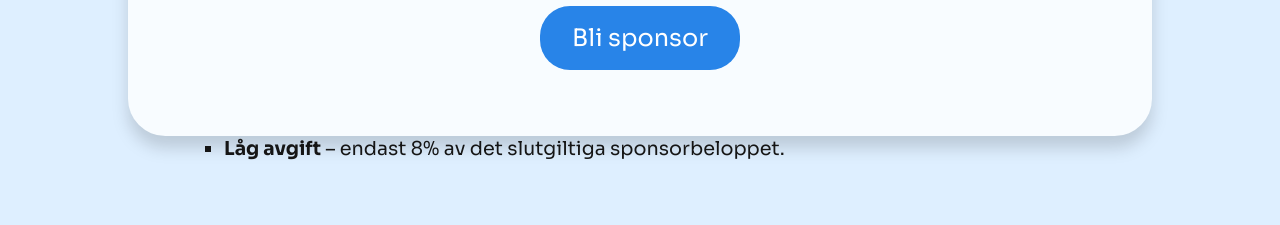
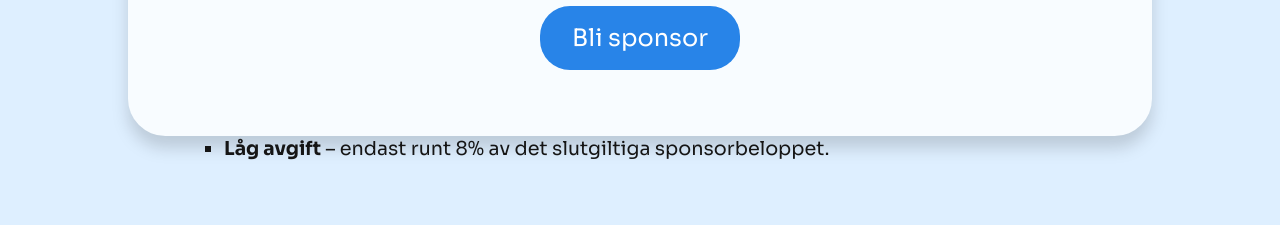
Before and after one commit to monweh/sponsordirektuf, a Next.js app: page /om-oss in a window 1280 px wide. Shown: the part 1380-1605 px from the top of the page. Built offline with nearby package versions, Linux system fonts and the light colour scheme.

Commit message:
Updated information

```diff
--- a/src/app/om-oss/page.tsx
+++ b/src/app/om-oss/page.tsx
@@ -28,7 +28,7 @@ export default function OmOss() {
                             <li><b>Effektiv matchning</b> med sponsringsmöjligheter som passar era mål.</li>
                             <li><b>Enkel och tidsbesparande process</b> – vi tar hand om det mesta.</li>
                             <li><b>Riskfritt och hög flexibilitet</b> med tydliga avtal och transparens.</li>
-                            <li><b>Låg avgift</b> – endast 8% av det slutgiltiga sponsorbeloppet.</li>
+                            <li><b>Låg avgift</b> – endast runt 8% av det slutgiltiga sponsorbeloppet.</li>
                         </ul>
                     <br />
                     <h1 className='title sponsor-blue mb-2 mt-12'>Vilka är vi?</h1>
```
